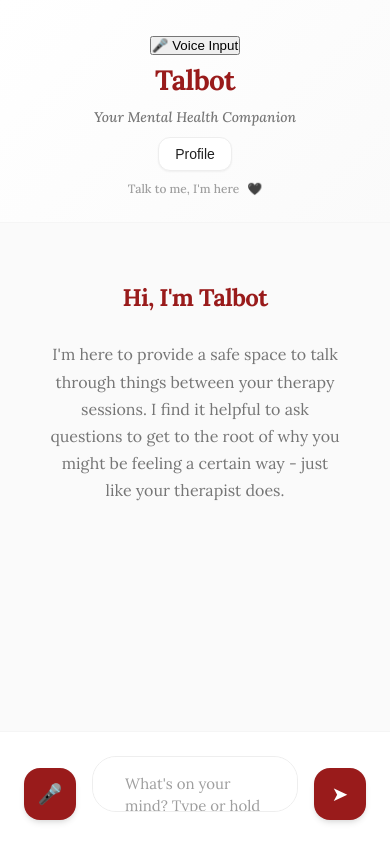
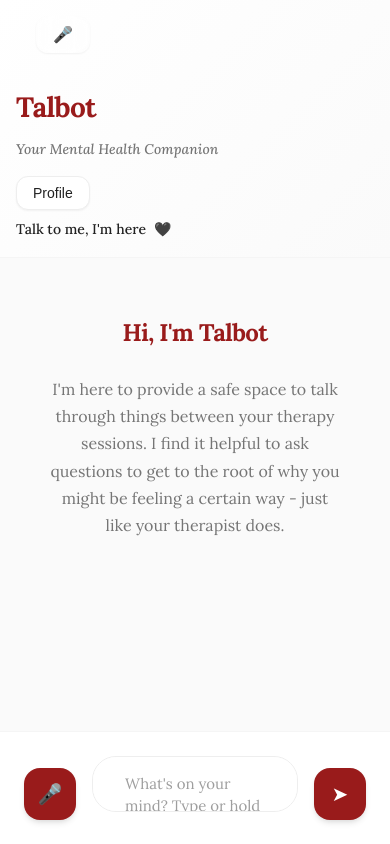
Before and after one commit to amygvs/talbot, a website: page index.html in a window 390 px wide. Drawn offline with Linux system fonts and the light colour scheme; no server answers.

Commit message:
Update styles.css
update to include toggle for voice to text

```diff
--- a/styles.css
+++ b/styles.css
@@ -99,14 +99,18 @@ body {
     overflow: hidden;
 }
 
-/* Header - Minimal & Modern */
+/* Updated Header - Left Aligned with Toggles */
 .header {
     background: linear-gradient(135deg, var(--surface) 0%, var(--surface-2) 100%);
     color: var(--text-primary);
-    padding: var(--spacing-xl) var(--spacing-xl) var(--spacing-lg);
+    padding: var(--spacing-lg);
     border-bottom: 1px solid var(--border-light);
     position: relative;
-    text-align: center;
+    text-align: left; /* Changed from center to left */
+}
+
+.header-content {
+    max-width: none; /* Remove centering constraint */
 }
 
 .header h1 {
@@ -115,6 +119,7 @@ body {
     color: var(--primary);
     margin-bottom: var(--spacing-xs);
     letter-spacing: -0.025em;
+    text-align: left; /* Explicitly left align */
 }
 
 .header-subtitle {
@@ -122,14 +127,15 @@ body {
     color: var(--text-secondary);
     font-weight: var(--font-weight-medium);
     font-style: italic;
+    text-align: left; /* Explicitly left align */
+    margin-bottom: var(--spacing-md);
 }
 
-/* Voice Toggle Styles */
+/* Voice Toggle Styles (top left) */
 .voice-toggle-container {
     position: absolute;
-    left: var(--spacing-xl);
-    top: 50%;
-    transform: translateY(-50%);
+    left: var(--spacing-lg);
+    top: var(--spacing-lg);
 }
 
 .voice-toggle {
@@ -152,7 +158,7 @@ body {
 .voice-toggle:hover {
     background: rgba(255, 255, 255, 0.15);
     border-color: rgba(255, 255, 255, 0.3);
-    transform: translateY(-50%) scale(1.02);
+    transform: scale(1.02);
     color: var(--text-primary);
 }
 
@@ -194,12 +200,61 @@ body {
     }
 }
 
+/* Speech Recognition Toggle (top right) */
+.speech-toggle-container {
+    position: absolute;
+    right: var(--spacing-lg);
+    top: var(--spacing-lg);
+}
+
+.speech-toggle {
+    background: rgba(255, 255, 255, 0.1);
+    border: 1px solid rgba(255, 255, 255, 0.2);
+    color: var(--text-secondary);
+    padding: var(--spacing-sm) var(--spacing-md);
+    border-radius: var(--radius-lg);
+    font-size: 0.8125rem;
+    font-weight: var(--font-weight-medium);
+    cursor: pointer;
+    transition: var(--transition);
+    display: flex;
+    align-items: center;
+    gap: var(--spacing-sm);
+    backdrop-filter: blur(10px);
+    box-shadow: var(--shadow-sm);
+}
+
+.speech-toggle:hover {
+    background: rgba(255, 255, 255, 0.15);
+    border-color: rgba(255, 255, 255, 0.3);
+    transform: scale(1.02);
+    color: var(--text-primary);
+}
+
+.speech-toggle.disabled {
+    background: rgba(220, 38, 38, 0.1);
+    border-color: rgba(220, 38, 38, 0.3);
+    color: var(--burgundy-500);
+}
+
+.speech-toggle.disabled:hover {
+    background: rgba(220, 38, 38, 0.15);
+    border-color: rgba(220, 38, 38, 0.4);
+}
+
+.speech-toggle-icon {
+    font-size: 1rem;
+    transition: var(--transition);
+}
+
+.speech-toggle-text {
+    font-size: 0.75rem;
+    white-space: nowrap;
+}
+
 /* Profile Button */
 .profile-button {
-    position: absolute;
-    right: var(--spacing-xl);
-    top: 50%;
-    transform: translateY(-50%);
+    position: static; /* Remove absolute positioning */
     background: var(--surface);
     border: 1px solid var(--border);
     color: var(--text-primary);
@@ -210,6 +265,8 @@ body {
     cursor: pointer;
     transition: var(--transition);
     box-shadow: var(--shadow-sm);
+    margin-bottom: var(--spacing-md);
+    display: inline-block;
 }
 
 .profile-button:hover {
@@ -217,17 +274,16 @@ body {
     border-color: var(--primary);
     color: var(--primary);
     box-shadow: var(--shadow);
-    transform: translateY(-50%) translateY(-1px);
+    transform: translateY(-1px);
 }
 
 .status {
-    font-size: 0.75rem;
-    color: var(--text-tertiary);
+    font-size: 0.875rem;
+    color: var(--text-primary);
     display: flex;
     align-items: center;
-    justify-content: center;
+    justify-content: flex-start; /* Left align status */
     gap: var(--spacing-sm);
-    margin-top: var(--spacing-sm);
     font-weight: var(--font-weight-medium);
 }
 
@@ -902,7 +958,7 @@ body {
     background: rgba(220, 38, 38, 0.1);
 }
 
-/* Mobile Responsive */
+/* Mobile responsive adjustments */
 @media (max-width: 768px) {
     .container {
         height: 100vh;
@@ -910,37 +966,38 @@ body {
     }
 
     .header {
-        padding: var(--spacing-lg);
-        position: relative;
+        padding: var(--spacing-md);
+        text-align: left;
     }
 
     .header h1 {
         font-size: 1.75rem;
+        margin-bottom: var(--spacing-sm);
     }
 
-    .voice-toggle-container {
+    .voice-toggle-container,
+    .speech-toggle-container {
         position: relative;
         left: auto;
+        right: auto;
         top: auto;
-        transform: none;
-        margin-top: var(--spacing-sm);
-        display: flex;
-        justify-content: center;
+        display: inline-block;
+        margin-right: var(--spacing-md);
+        margin-bottom: var(--spacing-sm);
+    }
+
+    .speech-toggle-text,
+    .toggle-text {
+        display: none; /* Hide text on mobile */
     }
 
     .profile-button {
-        position: relative;
-        right: auto;
-        top: auto;
-        transform: none;
-        margin-top: var(--spacing-sm);
-        display: block;
-        margin-left: auto;
-        margin-right: auto;
+        margin-bottom: var(--spacing-sm);
     }
 
-    .toggle-text {
-        display: none; /* Hide text on mobile to save space */
+    /* Stack toggles horizontally on mobile */
+    .header-content {
+        margin-top: var(--spacing-lg);
     }
 
     .messages {
@@ -1067,6 +1124,18 @@ body {
         color: var(--text-primary);
     }
 
+    .speech-toggle {
+        background: rgba(255, 255, 255, 0.05);
+        border-color: rgba(255, 255, 255, 0.1);
+        color: var(--text-secondary);
+    }
+
+    .speech-toggle:hover {
+        background: rgba(255, 255, 255, 0.1);
+        border-color: rgba(255, 255, 255, 0.2);
+        color: var(--text-primary);
+    }
+
     .profile-button {
         background: var(--surface-2);
         border-color: var(--border);
@@ -1094,6 +1163,7 @@ body {
 
     .action-button:focus,
     .voice-toggle:focus,
+    .speech-toggle:focus,
     .profile-button:focus {
         outline: 3px solid var(--primary);
         outline-offset: 2px;
```
